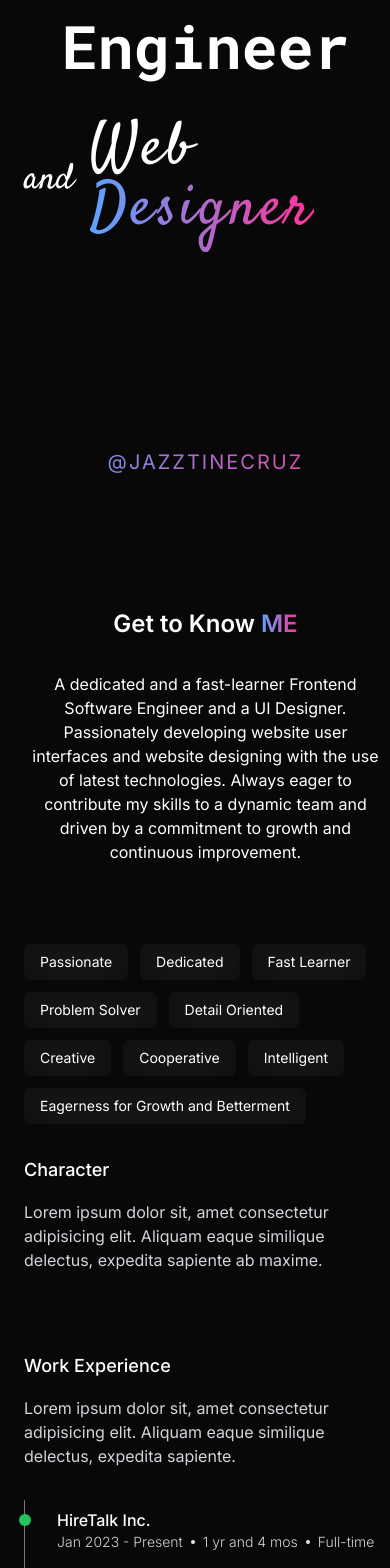
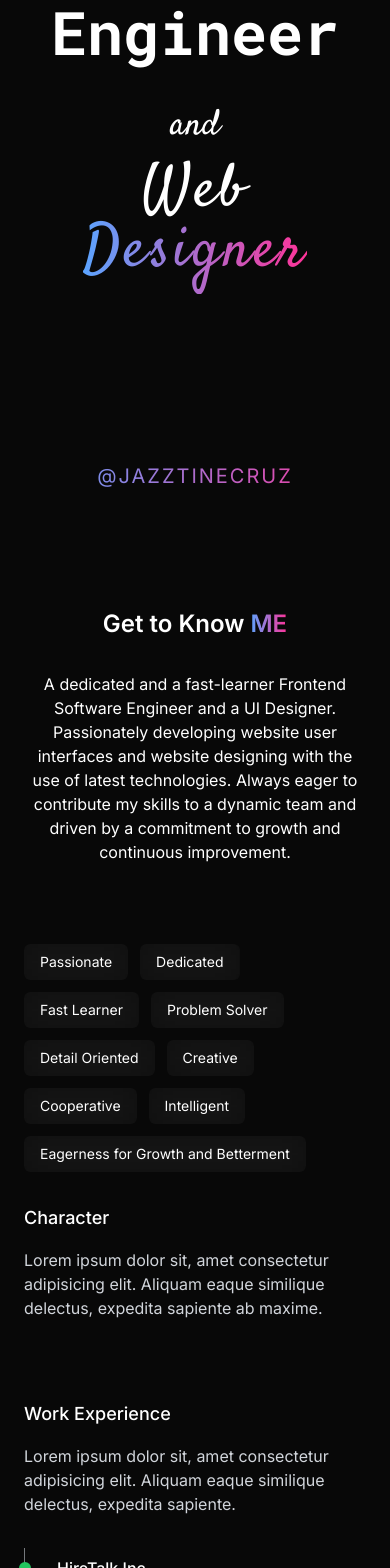
Before and after one commit to jazztinecruz/portfolioV2, a Next.js app: page / in a window 390 px wide. Shown: the part 340-1908 px from the top of the page. Built offline with nearby package versions, Linux system fonts and the light colour scheme.

Commit message:
fix: overflow on mobile

```diff
--- a/app/_components/sections/about/index.tsx
+++ b/app/_components/sections/about/index.tsx
@@ -6,7 +6,9 @@ import WorkExperience from "./work";
 const About = () => {
   return (
     <section id="about" className="flex flex-col space-y-8 items-center">
-      <SectionTitle>Get to Know <span className="dark:bg-text">ME</span></SectionTitle>
+      <SectionTitle>
+        Get to Know <span className="dark:bg-text">ME</span>
+      </SectionTitle>
       <p className="max-w-4xl text-center">
         A dedicated and a fast-learner Frontend Software Engineer and a UI
         Designer. Passionately developing website user interfaces and website
--- a/app/_components/sections/about/work.tsx
+++ b/app/_components/sections/about/work.tsx
@@ -23,9 +23,9 @@ const WorkExperience = () => {
               }`}
             />
 
-            <div className="flex flex-col ml-8 whitespace-nowrap flex-wrap">
+            <div className="flex flex-col ml-8">
               <h3 className="font-medium">{work.company}</h3>
-              <div className="text-sm flex items-center font-light tertiary gap-2">
+              <div className="text-sm flex items-center  whitespace-nowrap flex-wrap font-light tertiary gap-2">
                 <p>{work.year}</p>
                 <div className="w-1 h-1 rounded-full secondary" />
                 <p>{work.months}</p>
--- a/app/_components/sections/hero/index.tsx
+++ b/app/_components/sections/hero/index.tsx
@@ -28,9 +28,9 @@ const Hero: Page = () => {
             Engineer
           </h1>
           <div
-            className={`flex items-center justify-center gap-4 ${satisfy.className}`}>
+            className={`flex flex-col md:flex-row items-center justify-center gap-4 ${satisfy.className}`}>
             <span className="text-4xl">and</span>
-            <h1 className="text-6xl md:text-8xl tracking-wider text-left">
+            <h1 className="text-6xl md:text-8xl tracking-wider">
               Web <span className="dark:bg-text">Designer</span>
             </h1>
           </div>
```
